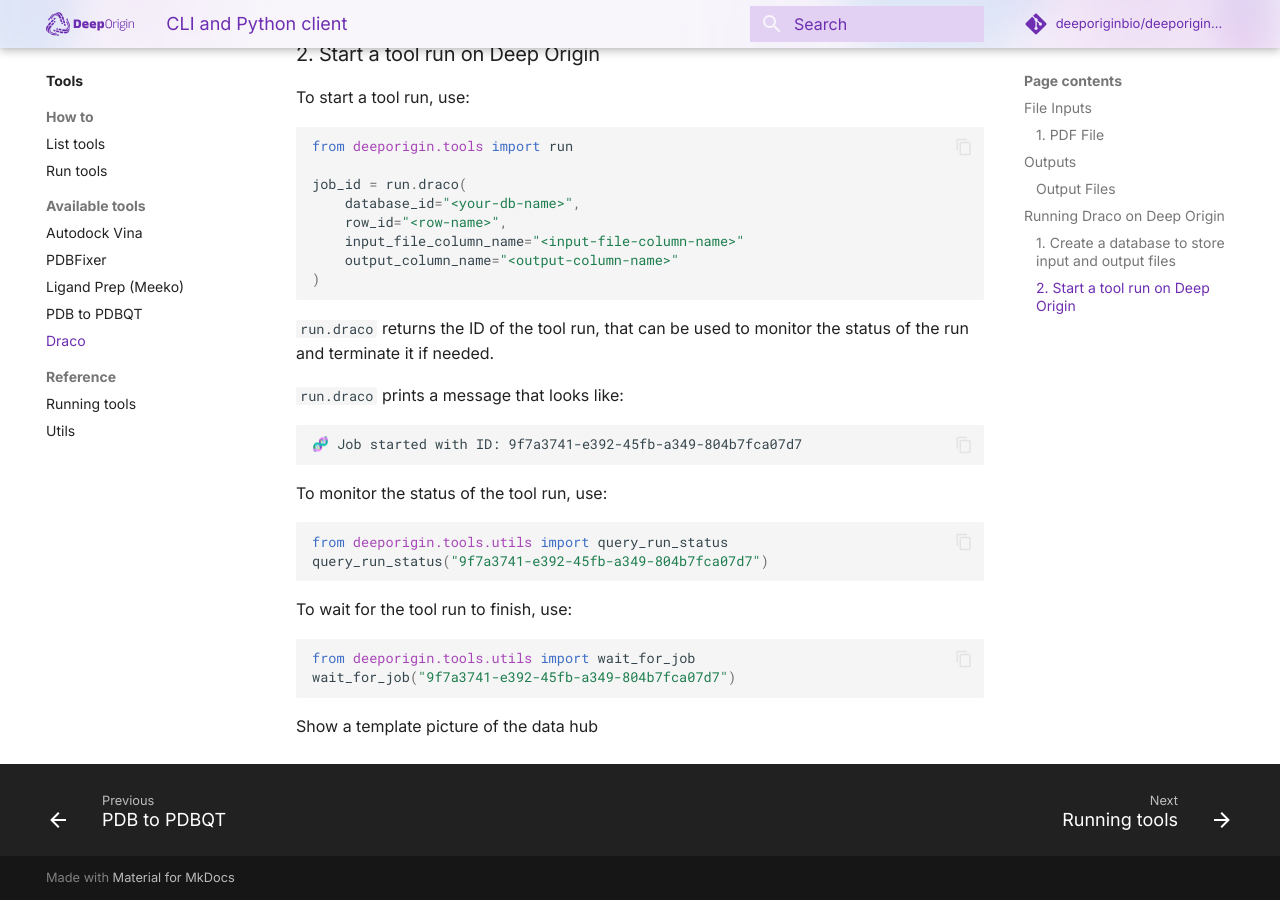
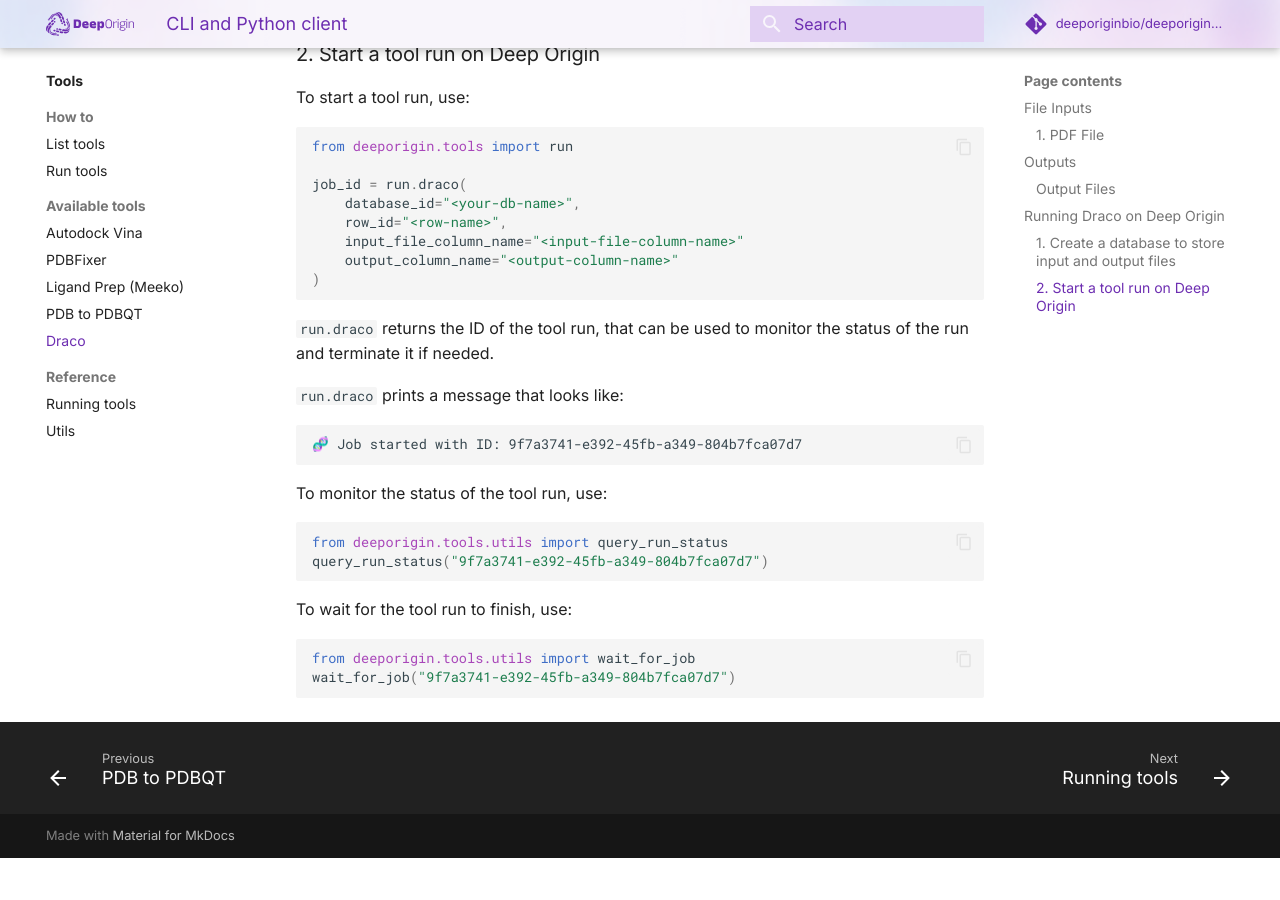
Before and after one commit to deeporiginbio/deeporigin-client, an MkDocs documentation site: the page built from docs/tools/draco.md, in a window 1280 px wide and 900 px high, scrolled down 919 px. Built offline with MkDocs 1.6.1 and Material for MkDocs 9.7.7, drawn with Linux system fonts in a browser that asks for light colours; comment, search, counter and statistics services are not loaded; after the commit the page ends 1777 px from its top, so only the background shows below that.

Commit message:
Update draco.md

````diff
--- a/docs/tools/draco.md
+++ b/docs/tools/draco.md
@@ -56,5 +56,3 @@
 from deeporigin.tools.utils import wait_for_job
 wait_for_job("9f7a3741-e392-45fb-a349-804b7fca07d7")
 ```
-
-Show a template picture of the data hub
````
